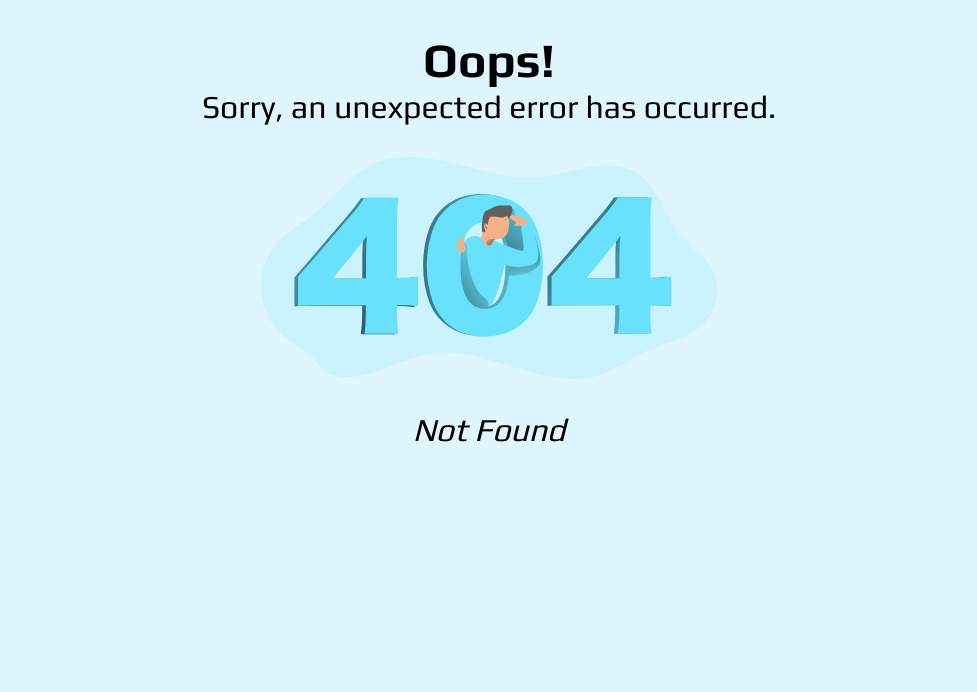
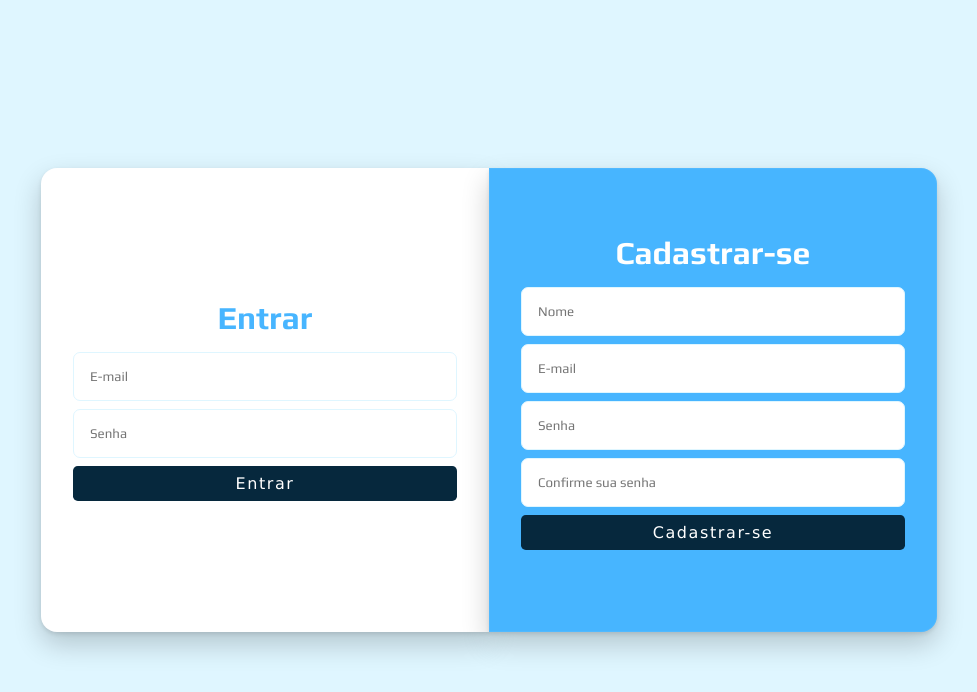
Before and after one commit to GuilhermeRS23/REACT_BreakNerds, a React (Vite) app: page /auth in a window 1280 px wide. Before the commit this address had no page. Shown: the top 692 px of the page, without its empty margins (151-1128 px from the left). Built offline with nearby package versions, Linux system fonts and the light colour scheme.

Commit message:
#50. Criando a estrutura para login e cadastro || #51. Padronização do código em React com components

```diff
--- a/src/Routes.jsx
+++ b/src/Routes.jsx
@@ -3,6 +3,7 @@ import Navbar from "./components/Navbar/Navbar";
 import Error404 from "./pages/Error404/Error404";
 import Home from "./pages/Home/Home";
 import Search from "./pages/Search/Search";
+import Authentication from "./pages/Authentication/Authentication";
 
 export const routes = createBrowserRouter(
     [
@@ -19,6 +20,10 @@ export const routes = createBrowserRouter(
                 element: <Search />
             }
             ]
+        },
+        {
+            path: "/auth",
+            element: <Authentication />
         }
     ]
 );
--- /dev/null
+++ b/src/components/Button/Button.jsx
@@ -0,0 +1,9 @@
+import { ButtonStyled } from "./ButtonStyled";
+
+const Button = ({ type, text }) => {
+    return (
+        <ButtonStyled type={type}>{text}</ButtonStyled>
+    )
+};
+
+export default Button;
--- /dev/null
+++ b/src/components/Button/ButtonStyled.jsx
@@ -0,0 +1,19 @@
+import styled from "styled-components";
+
+export const ButtonStyled = styled.button`
+    background-color: var(--cor-primaria);
+    border: none;
+    outline: none;
+    font-size: 1rem;
+    padding: .5rem 1rem;
+    color: #FFF;
+    transition: all .4s ease-in-out;
+    cursor: pointer;
+    border-radius: .3rem;
+    font-family: Verdana, Geneva, Tahoma, sans-serif;
+    font-weight: 500;
+    letter-spacing: .1rem;
+    &:hover{
+        background-color: #064789;
+    }
+`
--- /dev/null
+++ b/src/components/Input/Input.jsx
@@ -0,0 +1,9 @@
+import { InputStyled } from "./InputStyled";
+
+const Input = ({type, placeholder, name}) => {
+    return (
+        <InputStyled type={type} placeholder={placeholder}/>
+    )
+};
+
+export default Input;
--- /dev/null
+++ b/src/components/Input/InputStyled.jsx
@@ -0,0 +1,7 @@
+import styled from "styled-components";
+
+export const InputStyled = styled.input`
+    padding: 1rem;
+    border-radius: 7px;
+    border: 1px solid var(--cor-azul-claro);
+`
--- a/src/components/Navbar/Navbar.jsx
+++ b/src/components/Navbar/Navbar.jsx
@@ -1,9 +1,10 @@
 import logo from "../../images/logo.png"
 import { Form, Link, Outlet, useNavigate } from "react-router-dom";
 import { useForm } from "react-hook-form";
-import { Button, ErrorSpan, ImagemLogo, InputSpace, Nav } from "./NavbarStyled"
+import { ErrorSpan, ImagemLogo, InputSpace, Nav } from "./NavbarStyled"
 import { z } from "zod";
 import { zodResolver } from "@hookform/resolvers/zod";
+import Button from "../Button/Button";
 
 const searchSchema = z.object({
     title: z.string()
@@ -40,7 +41,9 @@ const Navbar = () => {
                 <Link to="/">
                     <ImagemLogo src={logo} alt="Logo Breaking Nerds" />
                 </Link>
-                <Button>Entrar</Button>
+                <Link to="/auth">
+                    <Button text="Entrar" type="button" />
+                </Link>
             </Nav>
             {errors.title && <ErrorSpan>{errors.title.message}</ErrorSpan>}
             <Outlet />
--- a/src/components/Navbar/NavbarStyled.jsx
+++ b/src/components/Navbar/NavbarStyled.jsx
@@ -58,25 +58,6 @@ export const InputSpace = styled.div`
     }
 `;
 
-export const Button = styled.button`
-    background-color: var(--cor-primaria);
-    border: none;
-    outline: none;
-    font-size: 1rem;
-    padding: .5rem 1rem;
-    color: #FFF;
-    transition: all .4s ease-in-out;
-    cursor: pointer;
-    border-radius: .3rem;
-    font-family: Verdana, Geneva, Tahoma, sans-serif;
-    font-weight: 500;
-    letter-spacing: .1rem;
-    &:hover{
-        background-color: #064789;
-    }
-
-`
-
 export const ErrorSpan = styled.span`
     background-color: #FFAEAE;
     color: #9E0000;
--- /dev/null
+++ b/src/pages/Authentication/Authentication.jsx
@@ -0,0 +1,33 @@
+import Button from "../../components/Button/Button";
+import Input from "../../components/Input/Input";
+import { AuthContainer, Section } from "./AuthenticationStyled";
+
+const Authentication = () => {
+    return (
+        <AuthContainer>
+            <Section type="login">
+                <h2>Entrar</h2>
+                <form>
+                    <Input placeholder="E-mail" type="email" name="email" />
+                    <Input placeholder="Senha" type="password" name="password" />
+                    <Button type="submit" text="Entrar" />
+                </form>
+            </Section>
+            <Section type="register">
+                <h2>Cadastrar-se</h2>
+                <form>
+                    <Input type="text" placeholder="Nome" name="name" />
+                    <Input type="email" placeholder="E-mail" name="email" />
+                    <Input type="password" placeholder="Senha" name="password" />
+                    <Input type="password" placeholder="Confirme sua senha" name="password" />
+                    <Button type="submit" text="Cadastrar-se" />
+                </form>
+                <form>
+
+                </form>
+            </Section>
+        </AuthContainer>
+    )
+};
+
+export default Authentication;
--- /dev/null
+++ b/src/pages/Authentication/AuthenticationStyled.jsx
@@ -0,0 +1,37 @@
+import styled from "styled-components";
+
+export const AuthContainer = styled.div`
+    height: 100vh;
+    display: flex;
+    width: 70%;
+    align-items: center;
+    justify-content: center;
+    margin: 0 auto;
+
+    form{
+        display: flex;
+        flex-direction: column;
+        width: 100%;
+        gap: .5rem;
+    }
+`
+
+export const Section = styled.section`
+    display: flex;
+    flex-direction: column;
+    justify-content: center;
+    width: 100%;
+    height: 400px;
+    padding: 2rem;
+    gap: 1rem;
+    background-color: ${(props) => (props.type === "login" ? "white" : "var(--cor-terciaria)")};
+    color: ${(props) => (props.type === "register" ? "white" : "var(--cor-terciaria)")};
+    box-shadow: rgba(0, 0, 0, 0.2) 0px 12px 28px 0px, rgba(0, 0, 0, 0.1) 0px 2px 4px 0px, rgba(255, 255, 255, 0.05) 0px 0px 0px 1px inset;
+    border-radius:${(props) => (props.type === "login" ? "1rem 0 0 1rem" : "0 1rem 1rem 0")};
+
+    h2{
+        font-size: 2rem;
+        text-align: center;
+        font-weight: 700;
+    }
+`
```
